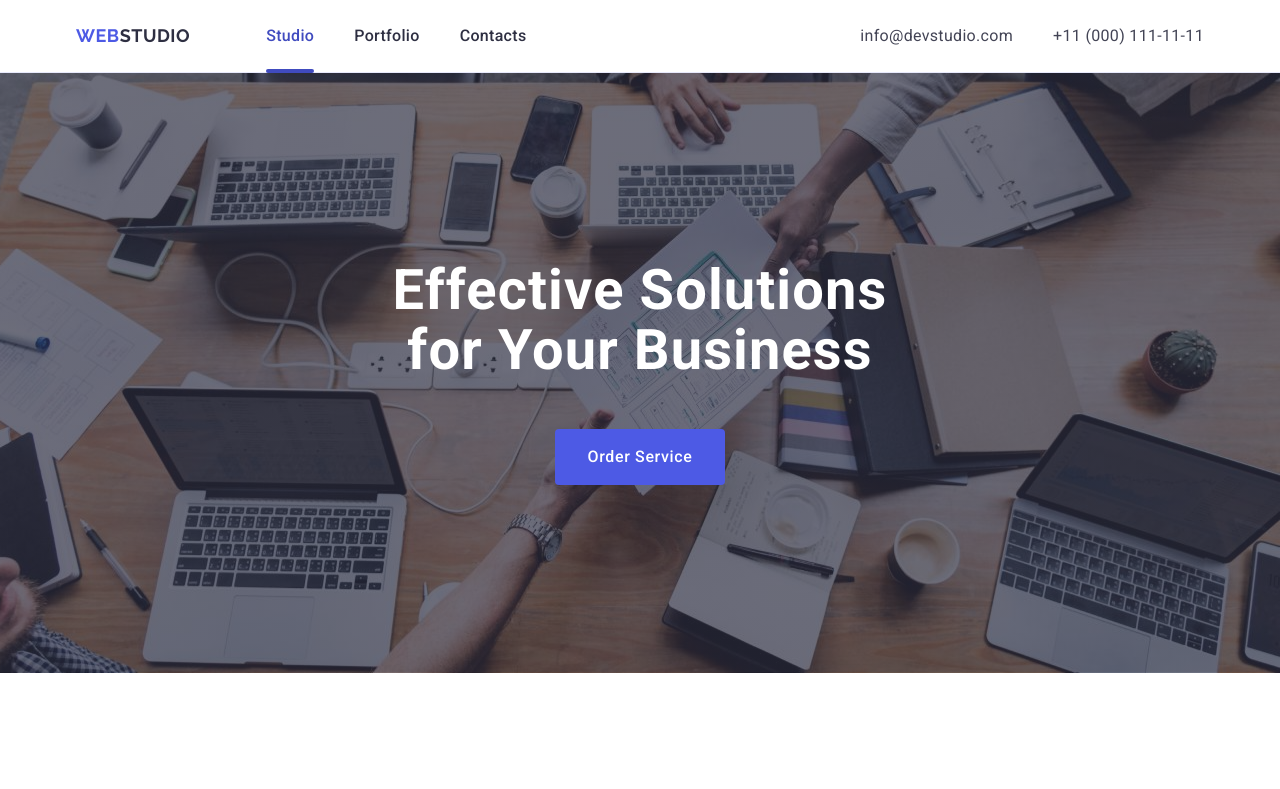
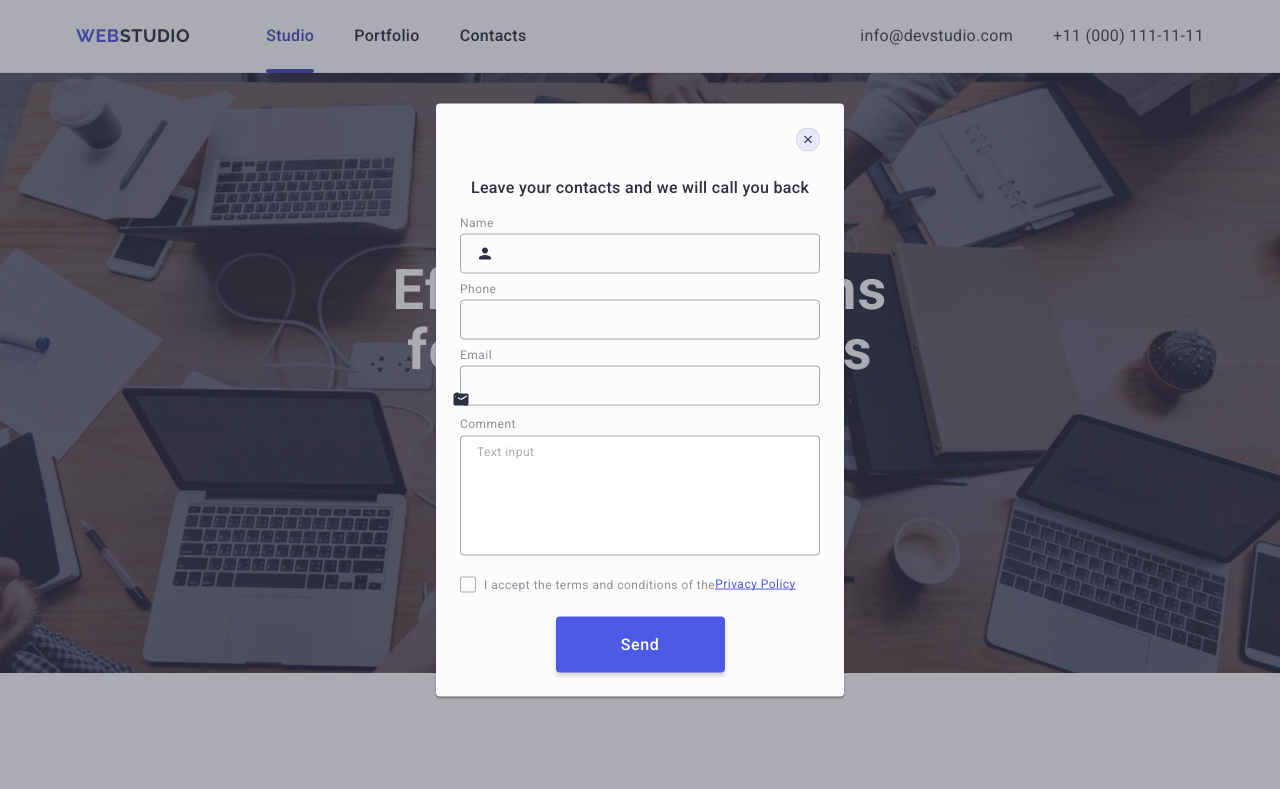
Before and after one commit to Volodymyr-Vozniuk/goit-markup-hw-05, a plain HTML site: page index.html in a window 1280 px wide. Shown: the top 789 px of the page. Drawn offline with nearby package versions, Linux system fonts and the light colour scheme.

Commit message:
corrected errors

```diff
--- a/css/styles.css
+++ b/css/styles.css
@@ -600,10 +600,14 @@ input {
   top: 50%;
   left: 50%;
   transform: translate(-50%, -50%);
-  padding: 24px;
+  padding: 72px 24px 24px;
+  transition: transform 250ms cubic-bezier(0.4, 0, 0.2, 1);
 }
 
 .modal-close-button {
+  position: absolute;
+  top: 24px;
+  right: 24px;
   display: flex;
   align-items: center;
   justify-content: center;
@@ -613,8 +617,10 @@ input {
   border-radius: 50%;
   margin-bottom: 24px;
   background-color: #e7e9fc;
+  padding: 0;
   border: 1px solid rgba(0, 0, 0, 0.1);
-  transition: background-color 250ms cubic-bezier(0.4, 0, 0.2, 1);
+  transition: background-color 250ms cubic-bezier(0.4, 0, 0.2, 1),
+    border 250ms cubic-bezier(0.4, 0, 0.2, 1);
 }
 
 .modal-close-button:hover,
@@ -623,13 +629,14 @@ input {
   border: none;
 }
 
+.modal-close-svg {
+  transition: fill 250ms cubic-bezier(0.4, 0, 0.2, 1);
+  fill: #2e2f42;
+}
+
 .modal-close-button:hover .modal-close-svg,
 .modal-close-button:focus .modal-close-svg {
   fill: #fff;
-}
-
-.modal-close-svg {
-  fill: #2e2f42;
 }
 
 .modal-title {
@@ -643,23 +650,41 @@ input {
   margin-bottom: 16px;
 }
 
+.modal-label-name {
+  font-size: 12px;
+  line-height: 1.17;
+  letter-spacing: 0.04em;
+  color: #8e8f99;
+  display: block;
+  margin-bottom: 4px;
+}
+
+.modal-input-wraper {
+  position: relative;
+}
+
 .modal-input {
   border: 1px solid rgba(46, 47, 66, 0.4);
   border-radius: 4px;
   width: 100%;
   height: 40px;
+  background-color: transparent;
   padding-left: 38px;
-  margin-top: 4px;
-  display: flex;
-  justify-content: center;
-  align-items: center;
-  transition: border 250ms cubic-bezier(0.4, 0, 0.2, 1);
+  outline: transparent;
+  transition: border-color 250ms cubic-bezier(0.4, 0, 0.2, 1);
 }
 
-.modal-input:hover,
 .modal-input:focus {
   border: 1px solid #4d5ae5;
-  outline: none;
+}
+
+.modal-svg-input {
+  fill: #2e2f42;
+  position: absolute;
+  left: 16px;
+  top: 50%;
+  transform: translateY(-50%);
+  transition: fill 250ms cubic-bezier(0.4, 0, 0.2, 1);
 }
 
 .modal-input:focus + .modal-svg-input {
@@ -699,14 +724,6 @@ input {
 
 .modal-field {
   margin-bottom: 8px;
-  position: relative;
-}
-
-.modal-svg-input {
-  fill: #2e2f42;
-  position: absolute;
-  left: 16px;
-  bottom: 8px;
 }
 
 .modal-textarea {
--- a/index.html
+++ b/index.html
@@ -488,7 +488,7 @@
       </div>
     </footer>
 
-    <div class="backdrop">
+    <div class="backdrop is-open">
       <div class="modal">
         <button type="button" class="modal-close-button">
           <svg class="modal-close-svg" height="8" width="8">
@@ -496,9 +496,11 @@
           </svg>
         </button>
         <p class="modal-title">Leave your contacts and we will call you back</p>
+
         <form class="modal-form">
           <div class="modal-field">
             <label for="user-name" class="modal-label-name">Name</label>
+            <div class="modal-input-wraper">
               <input
                 type="text"
                 class="modal-input"
@@ -508,6 +510,7 @@
               <svg class="modal-svg-input" width="18" height="24">
                 <use href="./images/icons.svg#icon-name-icon"></use>
               </svg>
+            </div>
           </div>
           <div class="modal-field">
             <label for="user-tel" class="modal-label-name">Phone</label>
```
Lines whose indentation alone changed are shown as unchanged.
